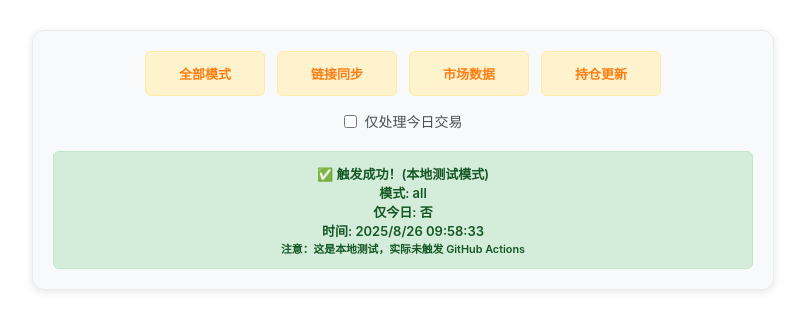
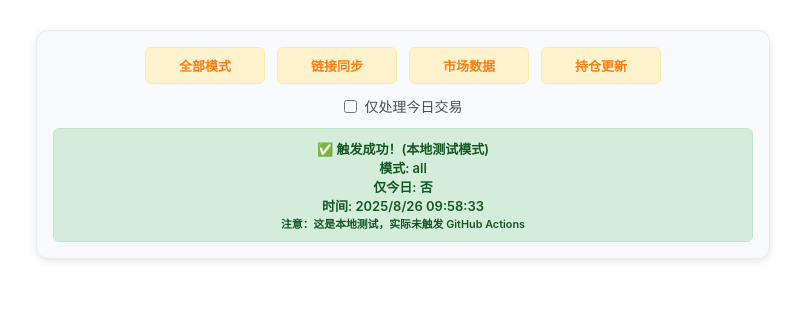
Before and after one commit to YiZhiYuanYuan-qyy/fund_sync, a plain HTML site: page public/index.html in a window 1280 px wide. Both pictures are taken after a click on the button "全部模式". Shown: the whole page, without its empty margins (247-1052 px from the left). Drawn offline with Linux system fonts and the light colour scheme.

Commit message:
进一步优化间距：减少容器内边距，缩小按钮文字边距，减少各元素间距离

```diff
--- a/public/index.html
+++ b/public/index.html
@@ -18,7 +18,7 @@
             background: #f8f9fa;
             border: 1px solid #e9ecef;
             border-radius: 12px;
-            padding: 20px;
+            padding: 16px;
             box-shadow: 0 2px 8px rgba(0, 0, 0, 0.1);
             max-width: 700px;
             margin: 0 auto;
@@ -26,11 +26,11 @@
         .button-grid {
             display: flex;
             gap: 12px;
-            margin-bottom: 15px;
+            margin-bottom: 12px;
             justify-content: center;
         }
         .mode-button {
-            padding: 12px 8px;
+            padding: 8px 6px;
             background: #fff3cd;
             color: #fd7e14;
             border: 1px solid #ffeaa7;
@@ -56,7 +56,7 @@
             align-items: center;
             justify-content: center;
             gap: 8px;
-            margin-top: 12px;
+            margin-top: 10px;
         }
         .checkbox-group input[type="checkbox"] {
             width: auto;
@@ -69,8 +69,8 @@
             cursor: pointer;
         }
         .status {
-            margin-top: 20px;
-            padding: 12px;
+            margin-top: 12px;
+            padding: 10px;
             border-radius: 6px;
             text-align: center;
             font-weight: 600;
```
